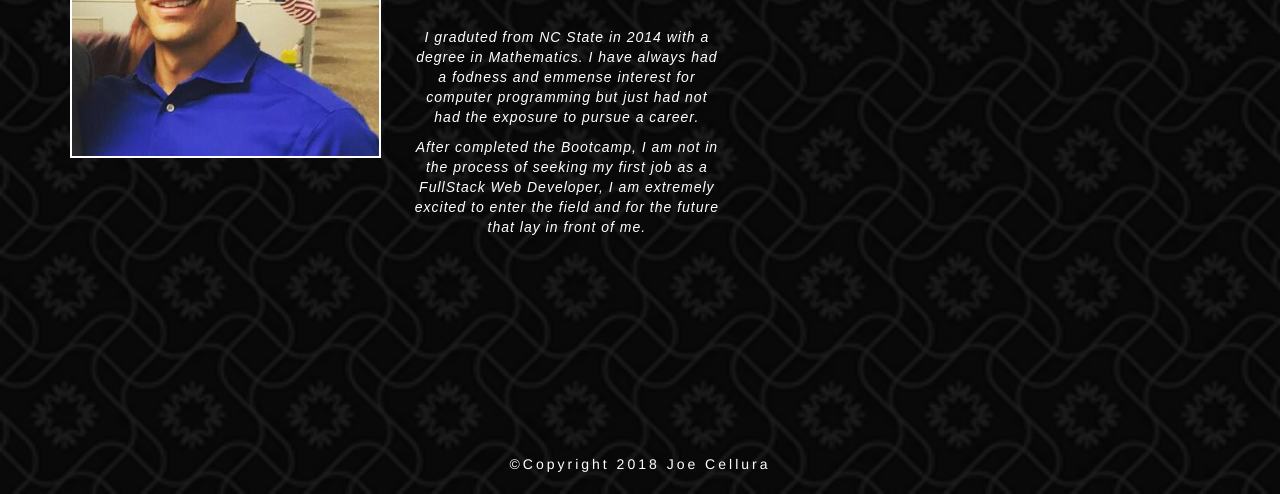
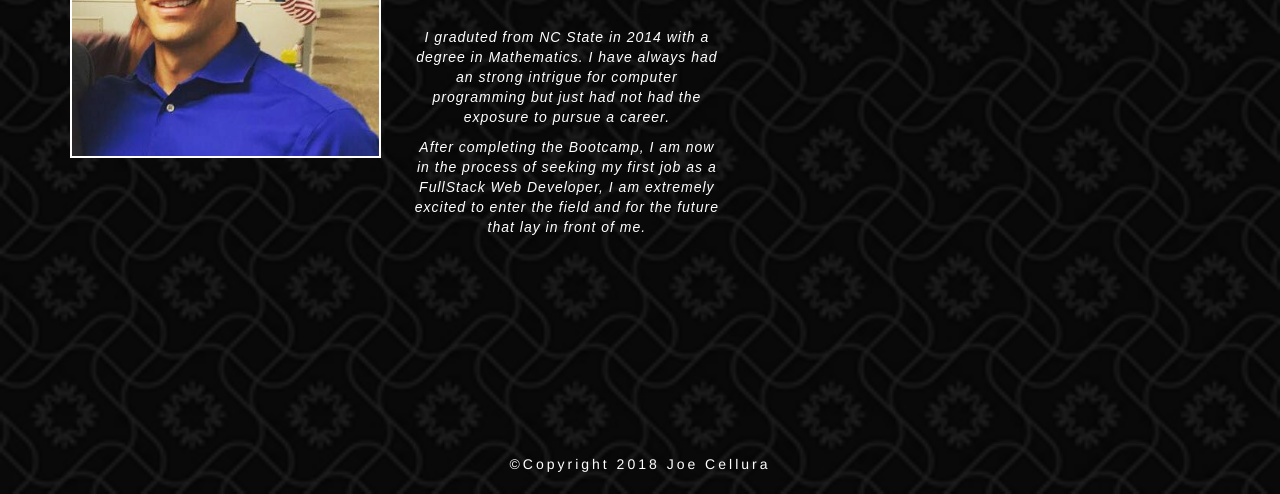
Before and after one commit to JCellura/Bootstrap-Portfolio, a plain HTML site: page index.html in a window 1280 px wide. Shown: the part 306-800 px from the top of the page. Drawn offline with nearby package versions, Linux system fonts and the light colour scheme.

Commit message:
Updated Profile Section

```diff
--- a/index.html
+++ b/index.html
@@ -54,10 +54,10 @@
 
 					<div class="col-md-6"> <!--Paragraph Will Take Up Other Half-->
 					   <p>In July of 2018 I completed An intensive 24-week long boot camp dedicated to designing and building web applications.</p>
-						<p>Skills learned consist of HTML5, CSS3, Javascript, JQuery, Bootstrap, Firebase, Node.js, MySQL, MongoDB, Express, Node.js, Handlebars.js, React.js,</p>
+						<p>Skills learned consist of HTML5, CSS3, Javascript, JQuery, Bootstrap, Firebase, Node.js, MySQL, MongoDB, Express, Node.js, Handlebars.js, React.js.</p>
 						</br>
-						<p>I graduted from NC State in 2014 with a degree in Mathematics. I have always had a fodness and emmense interest for computer programming but just had not had the exposure to pursue a career.</p>
-						<p>After completed the Bootcamp, I am not in the process of seeking my first job as a FullStack Web Developer, I am extremely excited to enter the field and for the future that lay in front of me.</p>
+						<p>I graduted from NC State in 2014 with a degree in Mathematics. I have always had an strong intrigue for computer programming but just had not had the exposure to pursue a career.</p>
+						<p>After completing the Bootcamp, I am now in the process of seeking my first job as a FullStack Web Developer, I am extremely excited to enter the field and for the future that lay in front of me.</p>
 					</div>
 				</div>
 
```
